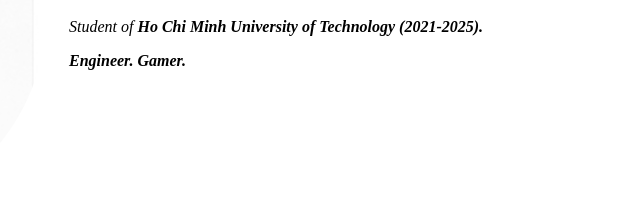
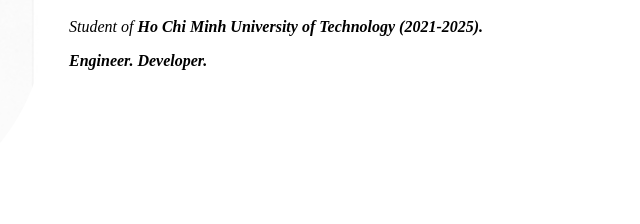
Before and after one commit to DeeTzu/cv, a plain HTML site: page index.html in a window 1280 px wide. Shown: the part 231-455 px from the top of the page, 406-1046 px from the left. Drawn offline with Linux system fonts and the light colour scheme.

Commit message:
Update index.html

```diff
--- a/index.html
+++ b/index.html
@@ -10,7 +10,7 @@
     <td><img src="images/Hieu.png" alt="Truong Minh Hieu">  </td>
     <td><h1> Trương Minh Hiếu </h1>
       <p> <em> Student of <strong> Ho Chi Minh University of Technology (2021-2025). </strong> </em> </p>
-      <p> <i> <b> Engineer. Gamer.</p> </i> </b></td>
+      <p> <i> <b> Engineer. Developer.</p> </i> </b></td>
     </tr>
   </table>
   <hr size ="3">
```
